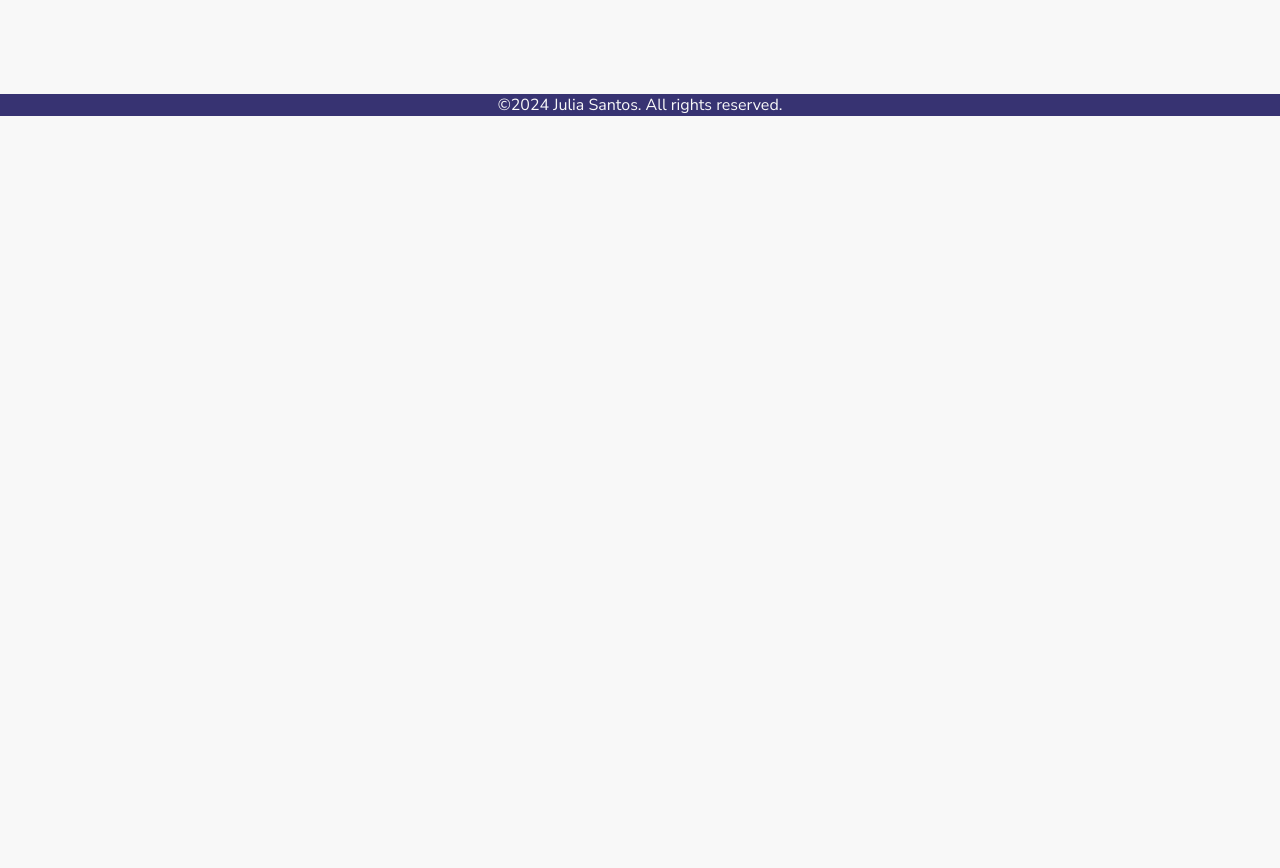
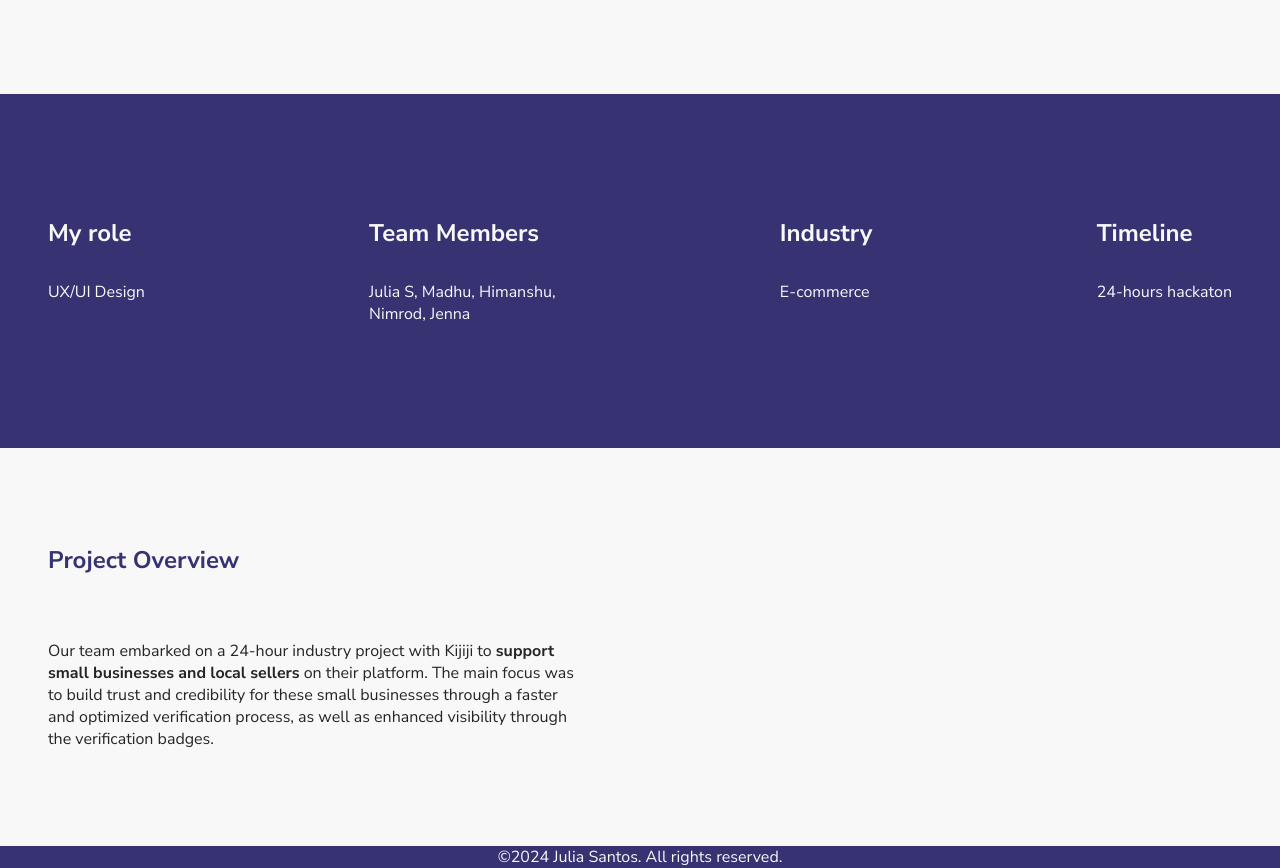
Before and after one commit to clayton-duarte/julias-portfolio-nextjs, a Next.js app: page /work/kijiji-brainstation-hackaton in a window 1280 px wide. Shown: the part 751-1619 px from the top of the page. Before the commit the page ends 867 px from the top, so only its background shows below. Built offline with nearby package versions, Linux system fonts and the light colour scheme.

Commit message:
feat: kijiji summary

```diff
--- a/src/components/kijijiSections/Banner.tsx
+++ b/src/components/kijijiSections/Banner.tsx
@@ -1,11 +1,11 @@
 import Image from 'next/image';
 import React from 'react';
 
+import Grid from '~/components/shared/Grid';
 import SectionContainer from '~/components/shared/SectionContainer';
 import Text from '~/components/shared/Text';
 
 import kijijiLaptop from './assets/kijiji-laptop.png';
-import Grid from '../shared/Grid';
 
 export default function Banner() {
   return (
--- /dev/null
+++ b/src/components/kijijiSections/Overview.tsx
@@ -0,0 +1,35 @@
+import Grid from '~/components/shared/Grid';
+import SectionContainer from '~/components/shared/SectionContainer';
+import Text from '~/components/shared/Text';
+
+export default function Overview() {
+
+  return (
+    <>
+      <SectionContainer>
+        <Grid
+          gap="64px"
+          xs="minmax(auto, 527px)"
+        >
+          <Text.H4
+            color="PURPLE"
+          >
+            Project Overview
+          </Text.H4>
+          <Text>
+            Our team embarked on a 24-hour industry project with Kijiji to
+            {' '}
+            <strong>
+              support small businesses and local sellers
+            </strong>
+            {' '}
+            on their platform. The main focus was to build trust and credibility
+            for these small businesses through a faster and optimized
+            verification process, as well as enhanced visibility through
+            the verification badges.
+          </Text>
+        </Grid>
+      </SectionContainer>
+    </>
+  )
+}
--- /dev/null
+++ b/src/components/kijijiSections/Summary.tsx
@@ -0,0 +1,73 @@
+import Grid from '~/components/shared/Grid';
+import Text from '~/components/shared/Text';
+
+import SectionContainer from '../shared/SectionContainer';
+
+export default function Summary() {
+  return (
+    <Grid
+      bg="PURPLE"
+      color="WHITE"
+    >
+      <SectionContainer>
+        <Grid
+          gap="1rem"
+          justify="space-between"
+          md="repeat(4, auto)"
+          p="75px 0"
+        >
+          <Grid
+            mdGap="32px"
+            xsGap=".5rem"
+          >
+            <Text.H4>
+              My role
+            </Text.H4>
+            <Text>
+              UX/UI Design
+            </Text>
+          </Grid>
+
+          <Grid
+            mdGap="32px"
+            xsGap=".5rem"
+          >
+            <Text.H4>
+              Team Members
+            </Text.H4>
+            <Text>
+              Julia S, Madhu, Himanshu,
+              <br />
+              {' '}
+              Nimrod, Jenna
+            </Text>
+          </Grid>
+
+          <Grid
+            mdGap="32px"
+            xsGap=".5rem"
+          >
+            <Text.H4>
+              Industry
+            </Text.H4>
+            <Text>
+              E-commerce
+            </Text>
+          </Grid>
+
+          <Grid
+            mdGap="32px"
+            xsGap=".5rem"
+          >
+            <Text.H4>
+              Timeline
+            </Text.H4>
+            <Text>
+              24-hours hackaton
+            </Text>
+          </Grid>
+        </Grid>
+      </SectionContainer>
+    </Grid>
+  )
+}
--- a/src/pages/work/kijiji-brainstation-hackaton.tsx
+++ b/src/pages/work/kijiji-brainstation-hackaton.tsx
@@ -1,3 +1,5 @@
+import Summary from "~/components/kijijiSections/Summary";
+import Overview from "~/components/kijijiSections/Overview";
 import Banner from "~/components/kijijiSections/Banner";
 import Footer from "~/components/shared/Footer";
 import Header from "~/components/shared/Header";
@@ -7,10 +9,8 @@ export default function KijijiBrainstationHackatonPage() {
     <>
       <Header />
       <Banner />
-      {/* SUMMARY */}
-      {/* OVERVIEW */}
-      {/* OVERVIEW 2 */}
-      {/* OVERVIEW 3 */}
+      <Summary />
+      <Overview />
       {/* CHALLENGE */}
       {/* ABOUT */}
       {/* ABOUT 2 */}
```
Also changed, not shown: src/components/shared/BigQuote.tsx (+6 -3 lines).
